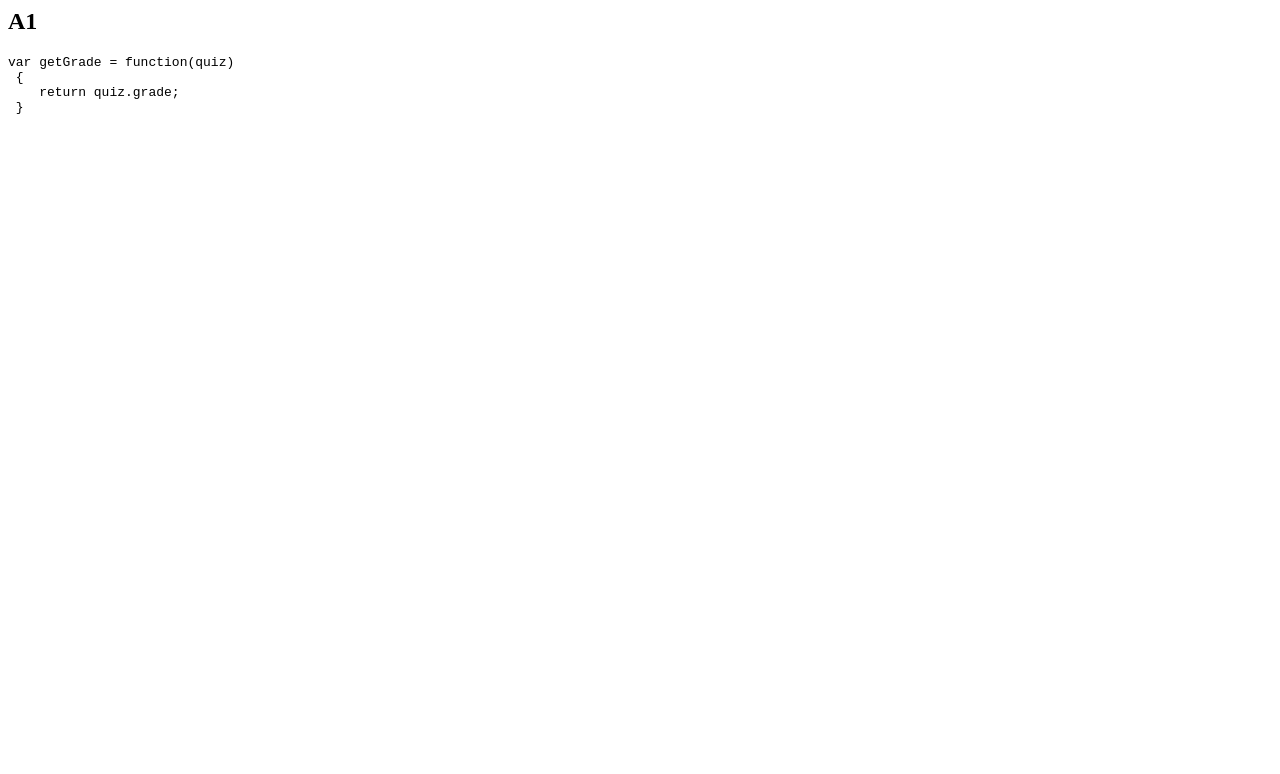
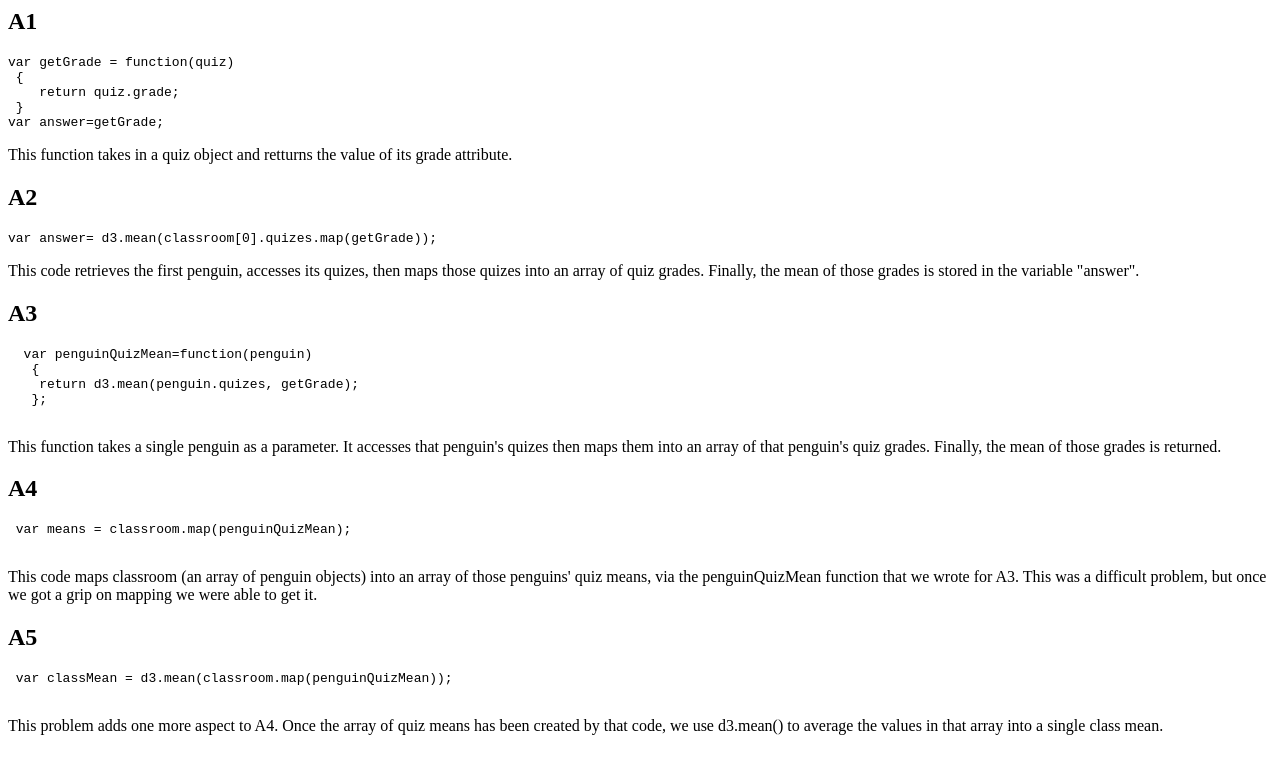
Before and after one commit to CollinMathisACP/DataTransformation1, a plain HTML site: page index.html in a window 1280 px wide. Drawn offline with Linux system fonts and the light colour scheme.

Commit message:
Update index.html

```diff
--- a/index.html
+++ b/index.html
@@ -7,7 +7,45 @@ var getGrade = function(quiz)
  {
     return quiz.grade;
  }
+var answer=getGrade;
 </pre>
+<p>This function takes in a quiz object and retturns the value of its grade attribute.</p>
+
+<h2>A2</h2>
+<pre>
+var answer= d3.mean(classroom[0].quizes.map(getGrade));
+</pre>
+<p>This code retrieves the first penguin, accesses its quizes, then maps those quizes into an array
+ of quiz grades. Finally, the mean of those grades is stored in the variable "answer".
+ </p>
+
+ <h2>A3</h2>
+ <pre>
+  var penguinQuizMean=function(penguin)
+   {
+    return d3.mean(penguin.quizes, getGrade);
+   };
+ </pre>
+ <p>This function takes a single penguin as a parameter. It accesses that penguin's quizes then maps
+  them into an array of that penguin's quiz grades. Finally, the mean of those grades is returned.
+ </p>
+
+ <h2>A4</h2>
+ <pre>
+ var means = classroom.map(penguinQuizMean);
+ </pre>
+ <p>This code maps classroom (an array of penguin objects) into an array of those penguins' quiz means,
+  via the penguinQuizMean function that we wrote for A3. This was a difficult problem, but once we
+  got a grip on mapping we were able to get it.
+ </p>
+
+ <h2>A5</h2>
+ <pre>
+ var classMean = d3.mean(classroom.map(penguinQuizMean));
+ </pre>
+ <p>This problem adds one more aspect to A4. Once the array of quiz means has been created by that code,
+  we use d3.mean() to average the values in that array into a single class mean.
+ </p>
 
 </body>
 </html>
```
